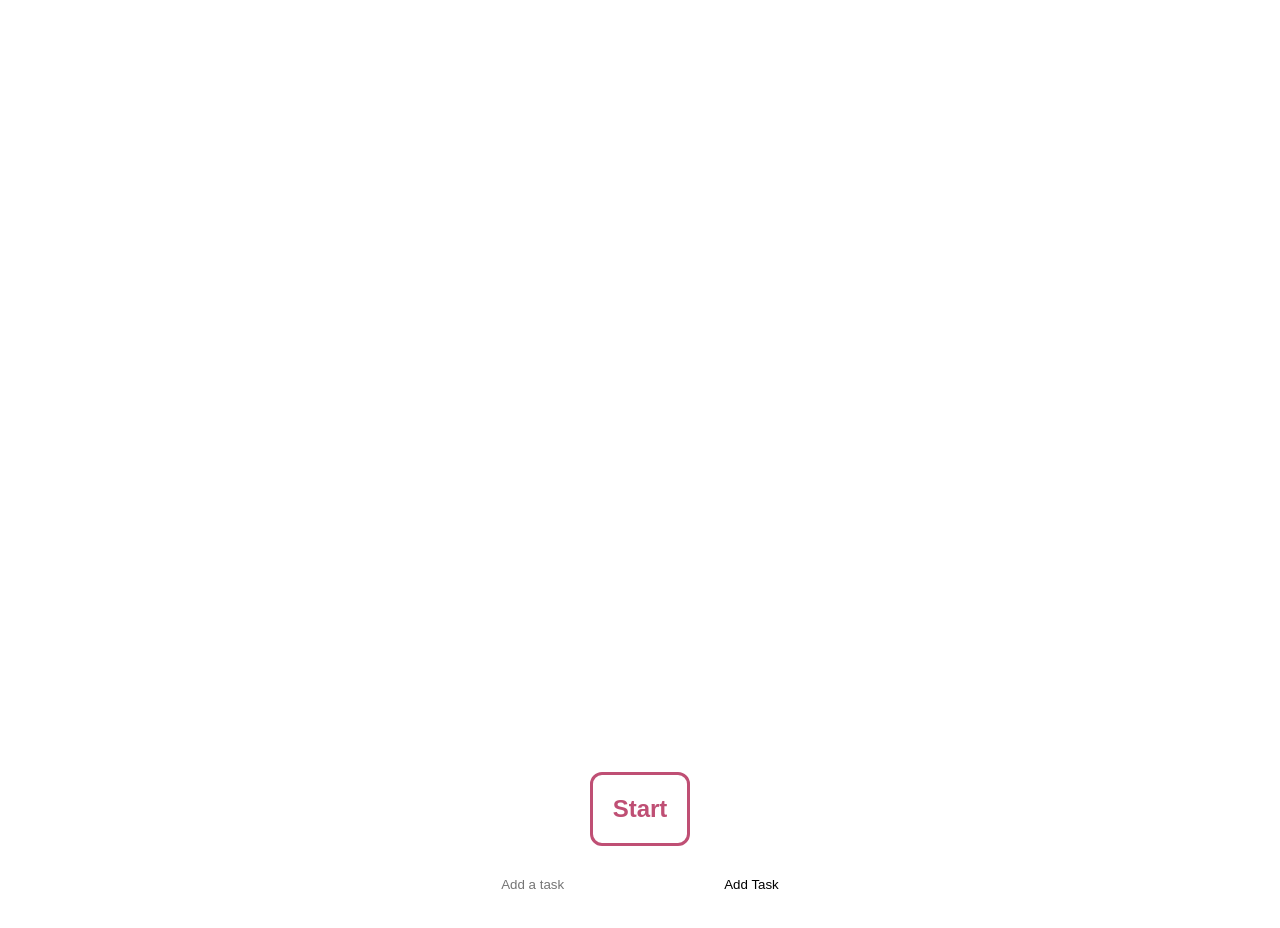
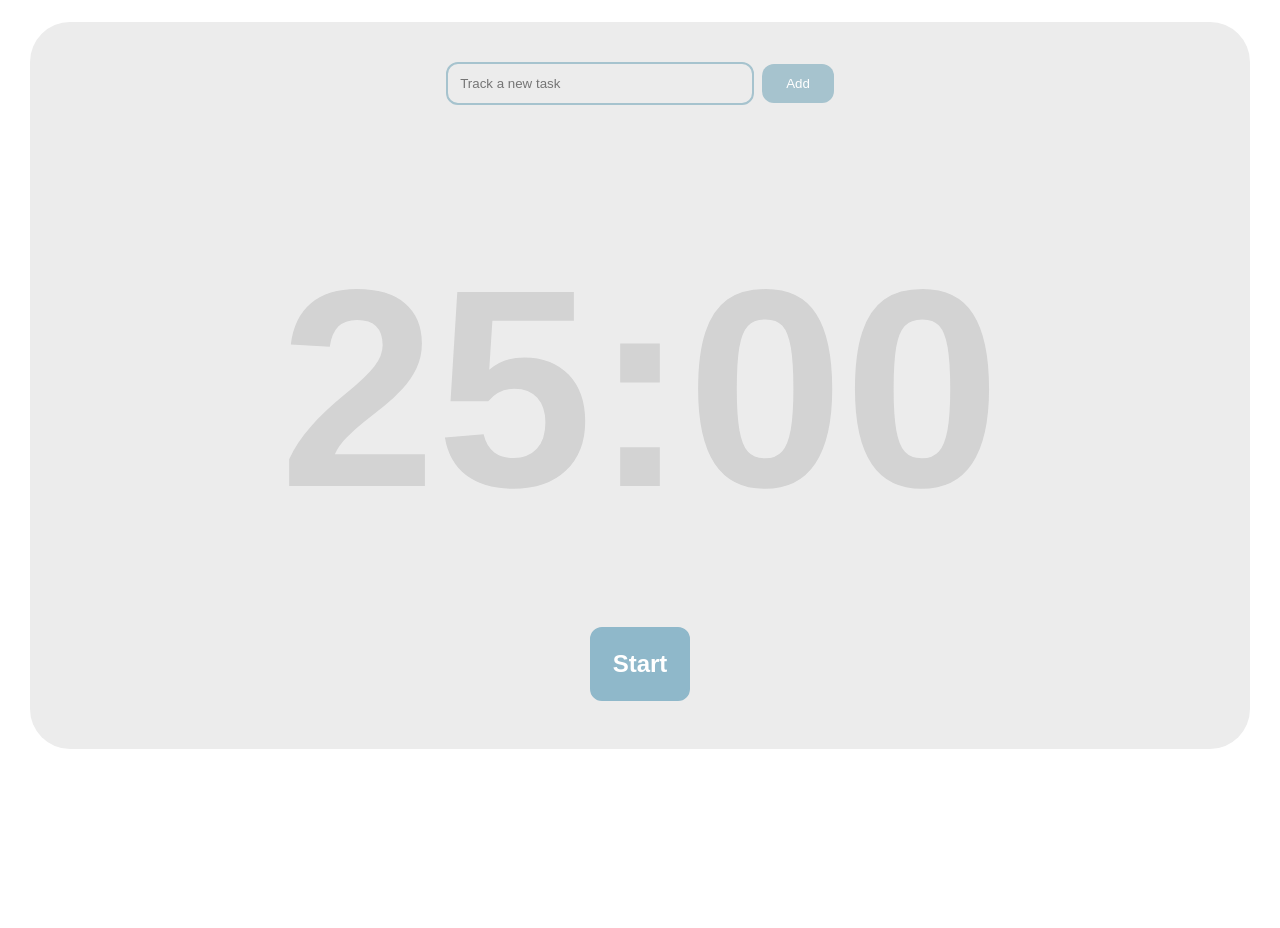
Before and after one commit to josieko/macpom, a React (Create React App) app: page / in a window 1280 px wide. Shown: the top 928 px of the page. After the commit the page ends 800 px from the top, so only its background shows below. Built offline with nearby package versions, Linux system fonts and the light colour scheme.

Commit message:
Add states when Timer running

```diff
--- a/package.json
+++ b/package.json
@@ -12,6 +12,7 @@
     "@testing-library/user-event": "^13.5.0",
     "react": "^18.3.1",
     "react-dom": "^18.3.1",
+    "react-ionicons": "^4.2.1",
     "react-scripts": "5.0.1",
     "styled-components": "^6.1.11",
     "web-vitals": "^2.1.4"
--- a/src/App.js
+++ b/src/App.js
@@ -1,9 +1,9 @@
 // App.js
 import React, { useState } from "react";
+import styled from "styled-components";
+import ControlButtons from "./component/ControlButtons";
+import TaskList from "./component/TaskList";
 import Timer from "./component/Timer";
-import TaskList from "./component/TaskList";
-import ControlButtons from "./component/ControlButtons";
-import styled from "styled-components";
 
 export default function App() {
   const [isActive, setIsActive] = useState(false);
@@ -20,6 +20,7 @@ export default function App() {
 
   return (
     <PomoContainer isActive={isActive}>
+      <TaskList />
       <Timer
         isActive={isActive}
         isBreak={isBreak}
@@ -32,13 +33,12 @@ export default function App() {
         onPause={handlePause}
         onBreak={handleBreak}
       />
-      <TaskList />
     </PomoContainer>
   );
 }
 
 const PomoContainer = styled.div`
-  background-color: ${(props) => (props.isActive ? "#C3B1E1" : "#967bb6F")};
+  background-color: ${(props) => (props.isActive ? "#CEDFDF" : "#ececec")};
   border-radius: ${(props) => (props.isActive ? "32px" : "40px")};
   margin: 22px;
   padding: 40px;
@@ -46,4 +46,5 @@ const PomoContainer = styled.div`
   flex-direction: column;
   align-items: center;
   justify-content: center;
+  min-width: 840px;
 `;
--- a/src/component/ControlButtons.js
+++ b/src/component/ControlButtons.js
@@ -1,8 +1,8 @@
 import React, { useState } from "react";
+import { PauseOutline, RefreshOutline } from "react-ionicons";
 import styled, { css } from "styled-components";
 
 export default function ControlButtons({ onStart, onPause, onBreak }) {
-  // Destructuring props
   const [isOn, setIsOn] = useState(false);
 
   const buttonClick = () => {
@@ -14,19 +14,46 @@ export default function ControlButtons({ onStart, onPause, onBreak }) {
     }
   };
   const buttonTxt = () => {
-    return isOn ? "Stop" : "Start";
+    if (isOn) {
+      return (
+        <>
+          <PauseOutline color={"#00000"} height="28px" width="28px" />
+          <RefreshOutline color={"#00000"} height="28px" width="28px" />
+        </>
+      );
+    } else {
+      return "Start";
+    }
   };
   return (
-    <Button $primary={isOn} onClick={buttonClick}>
-      <ButtonText $primary={isOn}>{buttonTxt()}</ButtonText>
-    </Button>
+    <div>
+      {isOn ? (
+        <>
+          <Button $primary={isOn} onClick={buttonClick}>
+            <ButtonText $primary={isOn}>
+              <PauseOutline color={"#00000"} height="28px" width="28px" />
+            </ButtonText>
+          </Button>
+          <Button $primary={isOn} onClick={buttonClick}>
+            <ButtonText $primary={isOn}>
+              <RefreshOutline color={"#00000"} height="28px" width="28px" />
+            </ButtonText>
+          </Button>
+        </>
+      ) : (
+        <Button $primary={isOn} onClick={buttonClick}>
+          <ButtonText $primary={isOn}>{buttonTxt()}</ButtonText>
+        </Button>
+      )}
+    </div>
   );
 }
 
 const Button = styled.button`
   background: transparent;
   border-radius: 12px;
-  border: 3px solid #bf4f74;
+  border: 3px solid #8fb8ca;
+  background: #8fb8ca;
   margin: 8px;
   padding: 20px;
   justify-content: center;
@@ -36,13 +63,13 @@ const Button = styled.button`
   ${(props) =>
     props.$primary &&
     css`
-      background: #0f0529;
-      border: 3px solid #c3b1e1;
+      background: #91ac9a;
+      border: 3px solid #91ac9a;
     `};
 `;
 
 const ButtonText = styled.span`
-  color: ${(props) => (props.$primary ? "#C3B1E1" : "#BF4F74")};
+  color: ${(props) => (props.$primary ? "#CEDFDF" : "white")};
   font-weight: bold;
   font-size: 24px;
 `;
--- a/src/component/TaskList.js
+++ b/src/component/TaskList.js
@@ -1,7 +1,7 @@
-import React, { useState } from 'react';
-import styled from 'styled-components';
+import React, { useState } from "react";
+import styled, { css } from "styled-components";
 
-const TaskList = () => {
+const TaskList = ({ isOn }) => {
   const [tasks, setTasks] = useState([]); // Added missing useState for tasks
   const [task, setTask] = useState("");
 
@@ -14,43 +14,72 @@ const TaskList = () => {
   };
 
   return (
-    <div className="task-list">
+    <TaskSection>
       <form onSubmit={addTask}>
         <Input
           type="text"
           value={task}
           onChange={(e) => setTask(e.target.value)}
-          placeholder="Add a task"
+          placeholder="Track a new task"
         />
-        <Button type="submit">Add Task</Button>
+        <Button $primary={isOn} type="submit">
+          Add
+        </Button>
       </form>
-      <ul>
+      <Ul>
         {tasks.map((task, index) => (
           <Li key={index}>{task}</Li>
         ))}
-      </ul>
-    </div>
+      </Ul>
+    </TaskSection>
   );
 };
+
+const TaskSection = styled.section`
+  display: flex;
+  flex-direction: column;
+  align-items: center;
+  justify-content: center;
+`;
 
 const Button = styled.button`
   background: transparent;
   border-radius: 12px;
-  border: 3px solid white;
-  margin: 8px;
-  padding: 12px;
+  border: 0px solid #a6c3ce;
+  background: #a6c3ce;
+  padding: 12px 24px;
+  font-faminly: "Oswald", sans-serif;
+  color: white;
+
+  ${(props) =>
+    props.$primary &&
+    css`
+      background: #91ac9a;
+      border: 3px solid #91ac9a;
+    `};
 `;
 
 const Input = styled.input`
   background: transparent;
   border-radius: 12px;
-  border: 3px solid white;
-  margin: 8px;
+  border: 2px solid #a6c3ce;
+  margin-right: 8px;
   padding: 12px;
+  width: 280px;
+  font-faminly: "Oswald", sans-serif;
+`;
+
+const Ul = styled.ul`
+  padding: 8px;
+  margin-top: 22px;
 `;
 
 const Li = styled.li`
+  @import url("https://fonts.googleapis.com/css2?family=Montserrat:ital,wght@0,100..900;1,100..900&display=swap");
   color: white;
   font-size: 24px;
+  font-family: "Montserrat", sans-serif;
+  list-style-type: none;
+  text-align: right;
 `;
 export default TaskList;
--- a/src/component/Timer.js
+++ b/src/component/Timer.js
@@ -1,8 +1,8 @@
 import React, { useEffect, useState } from "react";
-import styled from "styled-components";
+import styled, { css } from "styled-components";
 
 export default function Timer({ isActive, isBreak, onSessionComplete }) {
-  const [time, setTime] = useState(1500); // 25 minutes in seconds
+  const [time, setTime] = useState(1500);
 
   useEffect(() => {
     let interval = null;
@@ -13,7 +13,7 @@ export default function Timer({ isActive, isBreak, onSessionComplete }) {
           if (prevTime === 0) {
             clearInterval(interval);
             onSessionComplete();
-            return isBreak ? 300 : 1500; // switch between break (5 min) and session (25 min)
+            return isBreak ? 300 : 1500;
           }
           return prevTime - 1;
         });
@@ -32,16 +32,29 @@ export default function Timer({ isActive, isBreak, onSessionComplete }) {
   };
 
   return (
-    <div className="timer">
-      <H1>{formatTime(time)}</H1>
-    </div>
+    <Div>
+      <P $isActive={isActive}>{formatTime(time)}</P>
+    </Div>
   );
 };
 
-const H1 = styled.h1`
+const P = styled.p`
 @import url('https://fonts.googleapis.com/css2?family=Oswald:wght@200..700&display=swap');
   font-family: 'Osward', sans-serif;
   font-weight: 900;
-  color: white;
+  color: #d3d3d3;
   font-size: 282px;
+
+  ${(props) =>
+    props.$isActive &&
+    css `
+      color: white;
+      `};
 `;
+
+const Div = styled.div`
+  display: flex;
+  justify-content: center;
+  align-items: center;
+  height: 460px;
+`;
```
Also changed, not shown: 1 other file (tests, documents, lock files or other folders).
